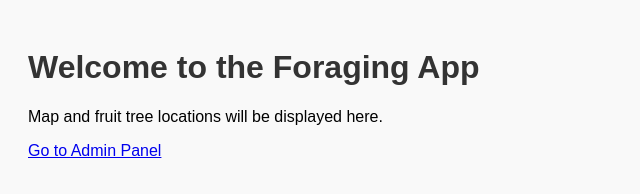
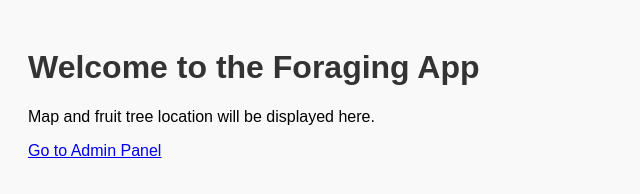
Before and after one commit to Toghrul89/ForagingApp, a plain HTML site: page frontend/index.html in a window 1280 px wide. Shown: the full height of the page, 0-640 px from the left. Drawn offline with Linux system fonts and the light colour scheme.

Commit message:
fourth commit

```diff
--- a/frontend/index.html
+++ b/frontend/index.html
@@ -6,7 +6,7 @@
 </head>
 <body>
     <h1>Welcome to the Foraging App</h1>
-    <p>Map and fruit tree locations will be displayed here.</p>
+    <p>Map and fruit tree location will be displayed here.</p>
     <script src="app.js"></script>
 </body>
 </html>
```
